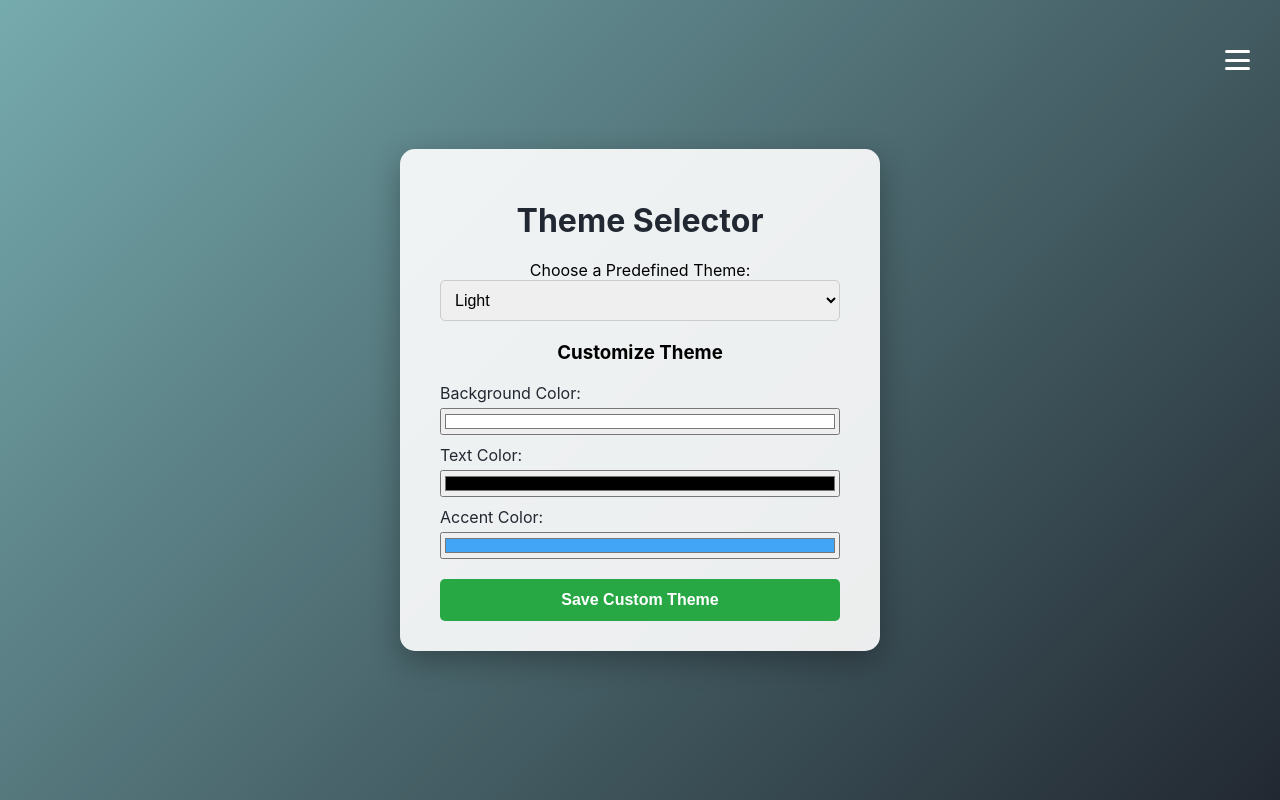
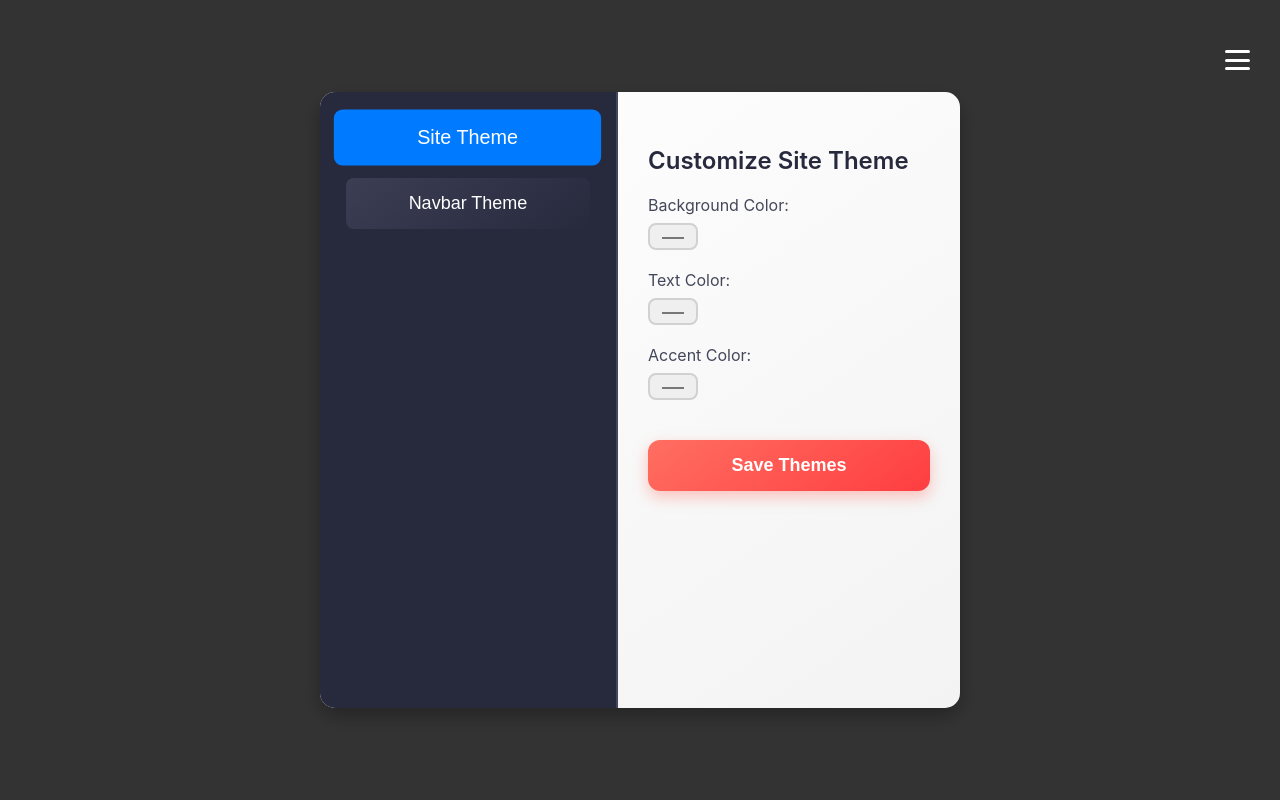
Before and after one commit to sudhanshu2070/frontDesk, a React (Create React App) app: page /frontDesk/theme in a window 1280 px wide. Built offline with nearby package versions, Linux system fonts and the light colour scheme.

Commit message:
Theme even for Navbar 0.1

```diff
--- a/src/components/ThemeSelector/ThemeSelector.css
+++ b/src/components/ThemeSelector/ThemeSelector.css
@@ -1,73 +1,145 @@
+/* Overall container */
 .theme-selector-container {
-    position: relative;
-    height: 100vh;
     display: flex;
     justify-content: center;
     align-items: center;
-    background: linear-gradient(135deg, #76ABAE, #222831);
-    overflow: hidden;
+    height: 100vh;
+    background: rgba(0, 0, 0, 0.8); /* Dark overlay */
+    backdrop-filter: blur(5px); /* Glassy effect */
   }
 
-  .theme-selector-content {
-    background: rgba(255, 255, 255, 0.9);
-    padding: 30px 40px;
+  /* Popup card */
+  .theme-selector-popup {
+    display: flex;
+    flex-direction: row;
+    width: 50%;
+    height: 77%;
+    background: linear-gradient(145deg, #ffffff, #f3f3f3);
     border-radius: 15px;
-    box-shadow: 0 10px 30px rgba(0, 0, 0, 0.3);
-    text-align: center;
-    width: 100%;
-    max-width: 400px;
+    box-shadow: 0 8px 20px rgba(0, 0, 0, 0.3);
+    animation: fadeIn 0.6s ease-in-out;
+    overflow: hidden;
+    position: relative;
   }
 
-  .theme-selector-content h1 {
-    font-size: 2rem;
-    margin-bottom: 20px;
-    color: #222831;
+  /* Sidebar with buttons */
+  .theme-selector-sidebar {
+    width: 40%;
+    background: #27293d; /* Dark stylish background */
+    display: flex;
+    flex-direction: column;
+    align-items: center;
+    padding: 20px;
+    border-right: 2px solid #44475a;
   }
 
-  .theme-options,
-  .theme-customizer {
-    margin: 20px 0;
+  .theme-toggle-btn {
+    width: 95%;
+    padding: 15px;
+    margin-bottom: 15px;
+    font-size: 18px;
+    color: white;
+    background: linear-gradient(145deg, #3c3e54, #27293d);
+    border: none;
+    border-radius: 8px;
+    cursor: pointer;
+    transition: transform 0.2s, background 0.3s ease-in-out;
   }
 
-  .theme-dropdown {
-    padding: 10px;
-    font-size: 1rem;
-    border-radius: 5px;
-    border: 1px solid #ccc;
-    width: 100%;
+  .theme-toggle-btn.active {
+    background: #007bff; /* Highlight active button */
+    color: white;
+    transform: scale(1.1);
   }
 
+  .theme-toggle-btn:hover {
+    background: linear-gradient(145deg, #495061, #3c3e54);
+  }
+
+  /* Content Area */
+  .theme-selector-content {
+    flex-grow: 1;
+    padding: 30px;
+    overflow-y: auto;
+    position: relative;
+    animation: slideIn 0.4s ease-in-out;
+  }
+
+  .theme-selector-content h3 {
+    font-size: 24px;
+    margin-bottom: 20px;
+    color: #27293d;
+    font-weight: 600;
+  }
+
+  /* Inputs for customization */
   .custom-input {
     display: flex;
     flex-direction: column;
-    margin: 10px 0;
-    align-items: flex-start;
+    margin-bottom: 20px;
   }
 
   .custom-input label {
-    font-size: 1rem;
-    margin-bottom: 5px;
-    color: #222831;
+    font-size: 16px;
+    margin-bottom: 8px;
+    color: #44475a;
   }
 
-  .custom-input input[type="color"] {
-    cursor: pointer;
-    width: 100%;
+  .custom-input input,
+  .custom-input select {
+    padding: 10px;
+    font-size: 14px;
+    border: 2px solid #d1d1d1;
+    border-radius: 8px;
+    outline: none;
+    transition: border-color 0.3s;
   }
 
+  .custom-input input:focus,
+  .custom-input select:focus {
+    border-color: #007bff;
+  }
+
+  /* CTA Button */
   .save-theme-btn {
-    padding: 12px 20px;
-    background-color: #28a745;
+    display: inline-block;
+    margin-top: 20px;
+    padding: 15px 25px;
+    background: linear-gradient(145deg, #ff6f61, #ff3d41); /* Contrasting CTA color */
     color: white;
     border: none;
-    border-radius: 5px;
+    border-radius: 12px;
+    font-size: 18px;
+    font-weight: bold;
     cursor: pointer;
-    width: 100%;
-    font-size: 1rem;
-    font-weight: bold;
-    transition: background-color 0.3s ease;
+    box-shadow: 0 6px 15px rgba(255, 111, 97, 0.4);
+    transition: all 0.3s ease-in-out;
   }
 
   .save-theme-btn:hover {
-    background-color: #218838;
+    background: linear-gradient(145deg, #ff3d41, #ff6f61);
+    transform: scale(1.05);
   }
+
+  /* Animations for smooth transitions */
+  @keyframes fadeIn {
+    from {
+      opacity: 0;
+      transform: scale(0.9);
+    }
+    to {
+      opacity: 1;
+      transform: scale(1);
+    }
+  }
+
+  @keyframes slideIn {
+    from {
+      opacity: 0;
+      transform: translateX(50px);
+    }
+    to {
+      opacity: 1;
+      transform: translateX(0);
+    }
+  }
--- a/src/components/ThemeSelector/ThemeSelector.tsx
+++ b/src/components/ThemeSelector/ThemeSelector.tsx
@@ -1,18 +1,22 @@
 import React, { useState, useEffect } from 'react';
 import { predefinedThemes } from '../../utils/themes';
 import { applyTheme } from '../../utils/themeUtils';
-import './ThemeSelector.css'; // CSS file for styles
-import { Route, useNavigate } from 'react-router-dom';
+import './ThemeSelector.css';
 
 type Theme = {
   [key: string]: string;
 };
 
 const ThemeSelector: React.FC = () => {
-  const [currentTheme, setCurrentTheme] = useState<string>('light'); // Default theme
+  const [currentView, setCurrentView] = useState<'site' | 'navbar'>('site');
+  const [currentTheme, setCurrentTheme] = useState<string>('light');
   const [customTheme, setCustomTheme] = useState<Theme>({});
+  const [navbarTheme, setNavbarTheme] = useState<Theme>({
+    '--navbar-bg-color': '#ffffff',
+    '--navbar-text-color': '#000000',
+    '--navbar-font-style': 'normal',
+  });
 
-  // Load theme on initial render
   useEffect(() => {
     const savedTheme = localStorage.getItem('customTheme');
     if (savedTheme) {
@@ -24,52 +28,54 @@ const ThemeSelector: React.FC = () => {
     }
   }, [currentTheme]);
 
-  // Handle predefined theme changes
-  const handleThemeChange = (themeName: string) => {
-    setCurrentTheme(themeName);
-    const theme = predefinedThemes[themeName];
-    applyTheme(theme);
-  };
-
-  // Handle custom theme changes
-  const handleCustomThemeChange = (key: string, value: string) => {
-    const updatedTheme: Theme = { ...customTheme, [key]: value };
+  const handleSiteThemeChange = (key: string, value: string) => {
+    const updatedTheme = { ...customTheme, [key]: value };
     setCustomTheme(updatedTheme);
     applyTheme(updatedTheme);
   };
 
-  const navigate = useNavigate();
+  const handleNavbarThemeChange = (key: string, value: string) => {
+    const updatedTheme = { ...navbarTheme, [key]: value };
+    setNavbarTheme(updatedTheme);
+    applyTheme(updatedTheme);
+  };
 
-  // Save custom theme to localStorage
-  const saveCustomTheme = () => {
+  const saveThemes = () => {
     localStorage.setItem('customTheme', JSON.stringify(customTheme));
-    alert('Custom theme saved!');
-    navigate('/home'); // Redirect to home page
+    localStorage.setItem('navbarTheme', JSON.stringify(navbarTheme));
+    alert('Themes saved!');
   };
 
   return (
     <div className="theme-selector-container">
+      <div className="theme-selector-popup">
+        {/* Sidebar */}
+        <div className="theme-selector-sidebar">
+          <button
+            className={`theme-toggle-btn ${currentView === 'site' ? 'active' : ''}`}
+            onClick={() => setCurrentView('site')}
+          >
+            Site Theme
+          </button>
+          <button
+            className={`theme-toggle-btn ${currentView === 'navbar' ? 'active' : ''}`}
+            onClick={() => setCurrentView('navbar')}
+          >
+            Navbar Theme
+          </button>
+        </div>
+
+        {/* Content */}
         <div className="theme-selector-content">
-        <h1>Theme Selector</h1>
-        <div className="theme-options">
-          <label>Choose a Predefined Theme:</label>
-          <select
-            value={currentTheme}
-            onChange={(e) => handleThemeChange(e.target.value)}
-            className="theme-dropdown"
-          >
-            <option value="light">Light</option>
-            <option value="dark">Dark</option>
-          </select>
-        </div>
-        <div className="theme-customizer">
-          <h3>Customize Theme</h3>
+          {currentView === 'site' && (
+            <>
+              <h3>Customize Site Theme</h3>
               <div className="custom-input">
                 <label>Background Color:</label>
                 <input
                   type="color"
                   value={customTheme['--bg-color'] || predefinedThemes[currentTheme]['--bg-color']}
-              onChange={(e) => handleCustomThemeChange('--bg-color', e.target.value)}
+                  onChange={(e) => handleSiteThemeChange('--bg-color', e.target.value)}
                 />
               </div>
               <div className="custom-input">
@@ -77,7 +83,7 @@ const ThemeSelector: React.FC = () => {
                 <input
                   type="color"
                   value={customTheme['--text-color'] || predefinedThemes[currentTheme]['--text-color']}
-              onChange={(e) => handleCustomThemeChange('--text-color', e.target.value)}
+                  onChange={(e) => handleSiteThemeChange('--text-color', e.target.value)}
                 />
               </div>
               <div className="custom-input">
@@ -85,13 +91,55 @@ const ThemeSelector: React.FC = () => {
                 <input
                   type="color"
                   value={customTheme['--accent-color'] || predefinedThemes[currentTheme]['--accent-color']}
-              onChange={(e) => handleCustomThemeChange('--accent-color', e.target.value)}
+                  onChange={(e) => handleSiteThemeChange('--accent-color', e.target.value)}
                 />
               </div>
+            </>
+          )}
+
+          {currentView === 'navbar' && (
+            <>
+              <h3>Customize Navbar Theme</h3>
+              <div className="custom-input">
+                <label>Navbar Background Color:</label>
+                <input
+                  type="color"
+                  value={navbarTheme['--navbar-bg-color']}
+                  onChange={(e) =>
+                    handleNavbarThemeChange('--navbar-bg-color', e.target.value)
+                  }
+                />
               </div>
-        <button onClick={saveCustomTheme} className="save-theme-btn">
-          Save Custom Theme
+              <div className="custom-input">
+                <label>Navbar Text Color:</label>
+                <input
+                  type="color"
+                  value={navbarTheme['--navbar-text-color']}
+                  onChange={(e) =>
+                    handleNavbarThemeChange('--navbar-text-color', e.target.value)
+                  }
+                />
+              </div>
+              <div className="custom-input">
+                <label>Navbar Font Style:</label>
+                <select
+                  value={navbarTheme['--navbar-font-style']}
+                  onChange={(e) =>
+                    handleNavbarThemeChange('--navbar-font-style', e.target.value)
+                  }
+                >
+                  <option value="normal">Normal</option>
+                  <option value="italic">Italic</option>
+                  <option value="bold">Bold</option>
+                </select>
+              </div>
+            </>
+          )}
+
+          <button onClick={saveThemes} className="save-theme-btn">
+            Save Themes
           </button>
+        </div>
       </div>
     </div>
   );
```
Lines whose indentation alone changed are shown as unchanged.
